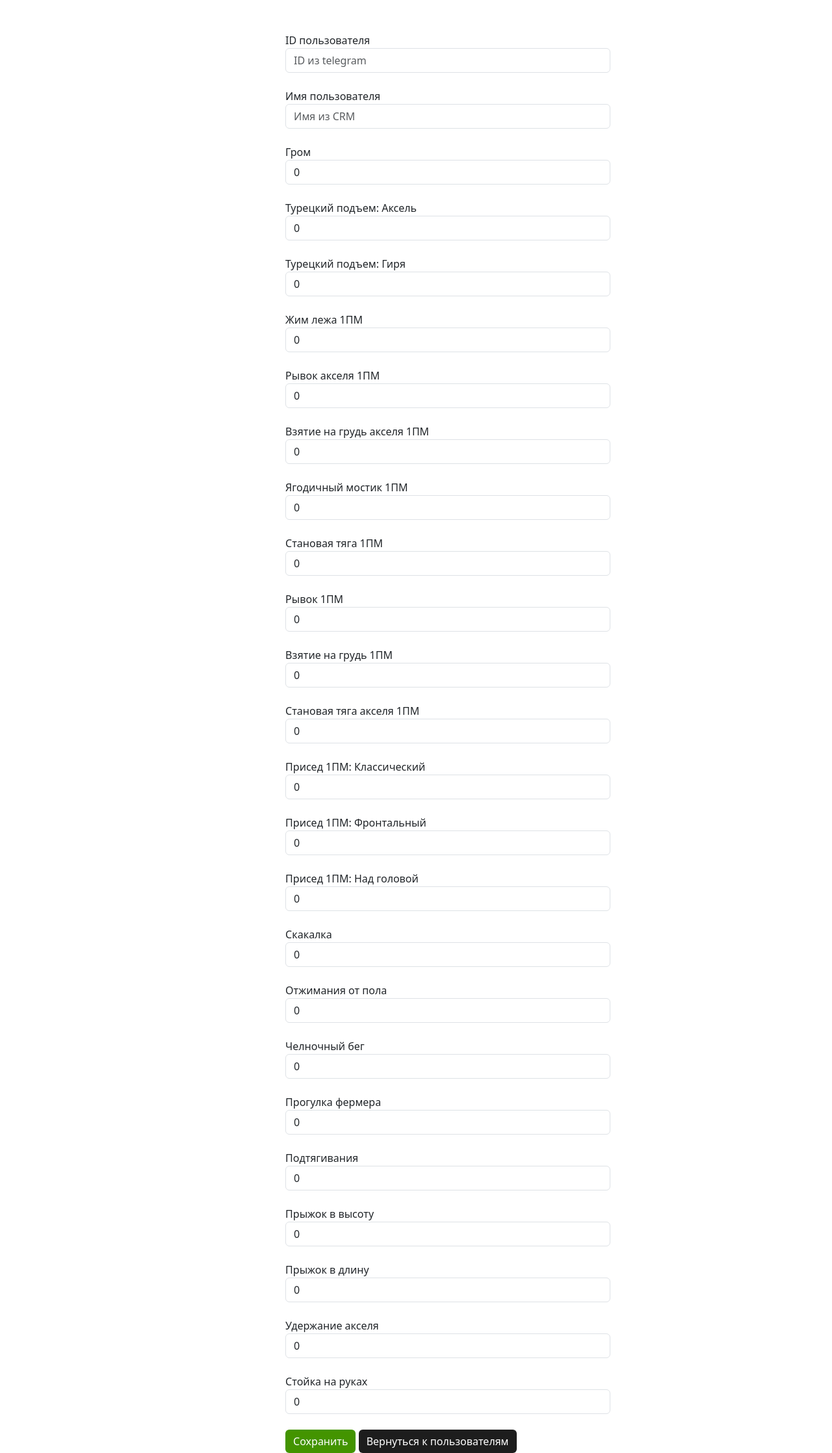
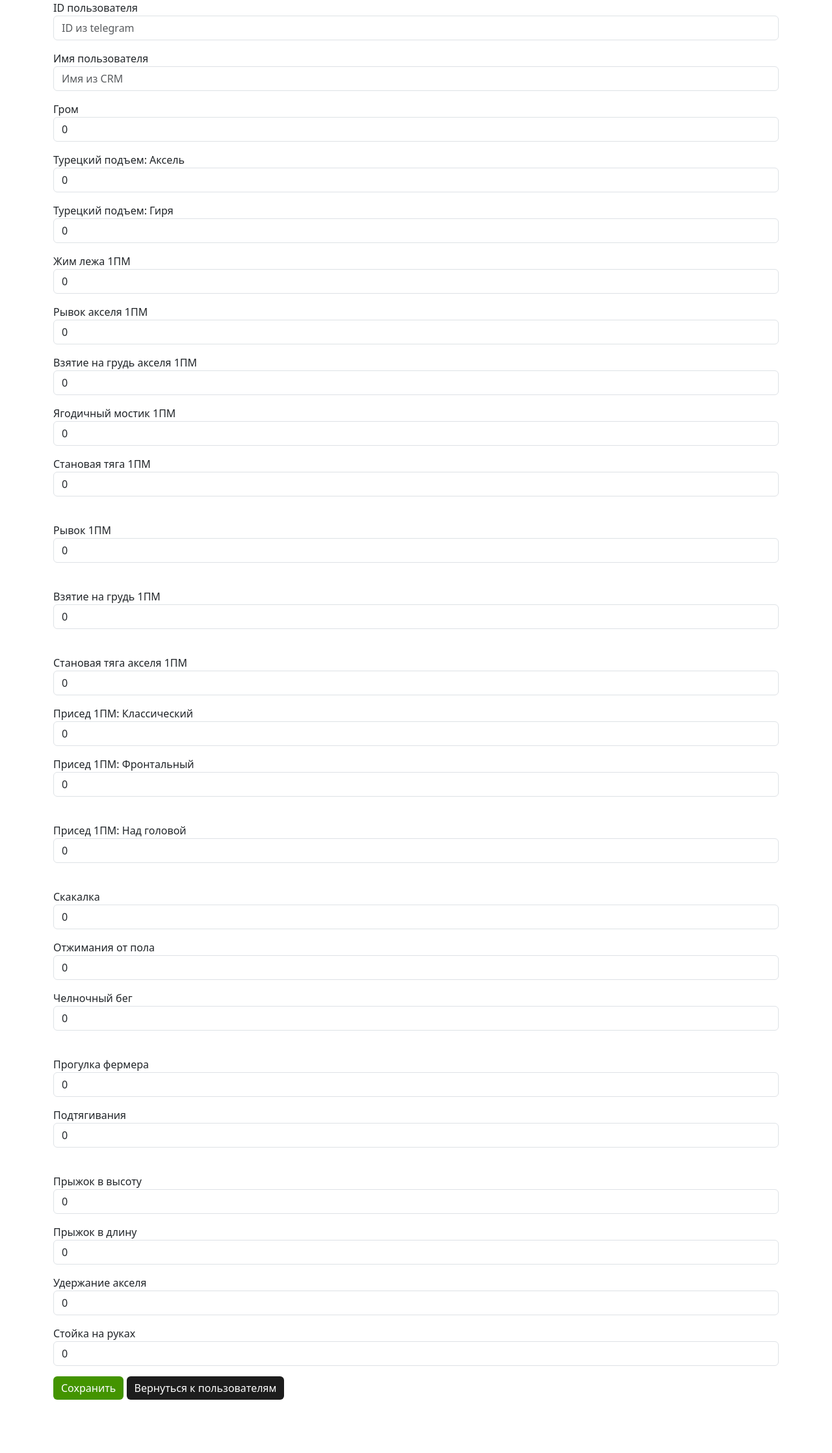
Before and after one commit to ivalukyan/antifitnes, a Django app: page /standards/create/ in a window 1280 px wide. Shown: the part 48-2284 px from the top of the page at 65% size. After the commit the page ends 2202 px from the top, so only its background shows below. Run offline with Django 5.2, Linux system fonts and the light colour scheme.

Commit message:
new disign for web site

```diff
--- a/app/bot_app/templates/createstandards.html
+++ b/app/bot_app/templates/createstandards.html
@@ -49,58 +49,109 @@
                   Антифитнес</a>
       </nav>
       <div class="container-md">
-            <form method="post" style="margin-left: 32%; width: 500px; margin-top: 50px">
+            <form method="post">
                   {% csrf_token %}
+                  <div class="mb-3">
                         <label for="{{ form.telegram_id.id_for_label }}">ID пользователя</label>
-                   {{form.telegram_id}}<br>
+                        {{form.telegram_id}}
+                  </div>
+                  <div class="mb-3">
                         <label for="{{ form.first_name.id_for_label }}">Имя пользователя</label>
-                  {{form.first_name}}<br>
+                        {{form.first_name}}
+                  </div>
+                  <div class="mb-3">
                         <label for="{{ form.thunder.id_for_label }}">Гром</label>
-                  {{form.thunder}}<br>
+                        {{form.thunder}}
+                  </div>
+                  <div class="mb-3">
                         <label for="{{ form.turkish_ascent_axel.id_for_label }}">Турецкий подъем: Аксель</label>
-                  {{form.turkish_ascent_axel}}<br>
+                        {{form.turkish_ascent_axel}}
+                  </div>
+                  <div class="mb-3">
                         <label for="{{ form.turkish_ascent_kettlebell.id_for_label }}">Турецкий подъем: Гиря</label>
-                  {{form.turkish_ascent_kettlebell}}<br>
+                        {{form.turkish_ascent_kettlebell}}
+                  </div>
+                  <div class="mb-3">
                         <label for="{{ form.bench_press.id_for_label }}">Жим лежа 1ПМ</label>
-                  {{form.bench_press}}<br>
+                        {{form.bench_press}}
+                  </div>
+                  <div class="mb-3">
                         <label for="{{ form.axel_jerk.id_for_label }}">Рывок акселя 1ПМ</label>
-                  {{form.axel_jerk}}<br>
+                        {{form.axel_jerk}}
+                  </div>
+                  <div class="mb-3">
                         <label for="{{ form.axel_jerk.id_for_label }}">Взятие на грудь акселя 1ПМ</label>
-                  {{form.taking_on_axel_chest}}<br>
+                        {{form.taking_on_axel_chest}}
+                  </div>
+                  <div class="mb-3">
                         <label for="{{ form.gluteal_bridge.id_for_label }}">Ягодичный мостик 1ПМ</label>
-                  {{form.gluteal_bridge}}<br>
+                        {{form.gluteal_bridge}}
+                  </div>
+                  <div class="mb-3">
                         <label for="{{ form.deadlift.id_for_label }}">Становая тяга 1ПМ</label>
                         {{form.deadlift}}<br>
+                  </div>
+                  <div class="mb-3">
                         <label for="{{ form.deadlift.id_for_label }}">Рывок 1ПМ</label>
                         {{form.jerk}}<br>
+                  </div>
+                  <div class="mb-3">
                         <label for="{{ form.taking_on_the_chest.id_for_label }}">Взятие на грудь 1ПМ</label>
                         {{form.taking_on_the_chest}}<br>
+                  </div>
+                  <div class="mb-3">
                         <label for="{{ form.axel_deadlift.id_for_label }}">Становая тяга акселя 1ПМ</label>
-                  {{form.axel_deadlift}}<br>
+                        {{form.axel_deadlift}}
+                  </div>
+                  <div class="mb-3">
                         <label for="{{ form.classic_squat.id_for_label }}">Присед 1ПМ: Классический</label>
-                  {{form.classic_squat}}<br>
+                        {{form.classic_squat}}
+                  </div>
+                  <div class="mb-3">
                         <label for="{{ form.front_squat.id_for_label }}">Присед 1ПМ: Фронтальный</label>
                         {{form.front_squat}}<br>
+                  </div>
+                  <div class="mb-3">
                         <label for="{{ form.squat_over_the_head.id_for_label }}">Присед 1ПМ: Над головой</label>
                         {{form.squat_over_the_head}}<br>
+                  </div>
+                  <div class="mb-3">
                         <label for="{{ form.skipping_rope.id_for_label }}">Скакалка</label>
-                  {{form.skipping_rope}}<br>
+                        {{form.skipping_rope}}
+                  </div>
+                  <div class="mb-3">
                         <label for="{{ form.push_ups.id_for_label }}">Отжимания от пола</label>
-                  {{form.push_ups}}<br>
+                        {{form.push_ups}}
+                  </div>
+                  <div class="mb-3">
                         <label for="{{ form.shuttle_running.id_for_label }}">Челночный бег</label>
                         {{form.shuttle_running}}<br>
+                  </div>
+                  <div class="mb-3">
                         <label for="{{ form.farmer_walk.id_for_label }}">Прогулка фермера</label>
-                  {{form.farmer_walk}}<br>
+                        {{form.farmer_walk}}
+                  </div>
+                  <div class="mb-3">
                         <label for="{{ form.pull_ups.id_for_label }}">Подтягивания</label>
                         {{form.pull_ups}}<br>
+                  </div>
+                  <div class="mb-3">
                         <label for="{{ form.high_jump.id_for_label }}">Прыжок в высоту</label>
-                  {{form.high_jump}}<br>
+                        {{form.high_jump}}
+                  </div>
+                  <div class="mb-3">
                         <label for="{{ form.long_jump.id_for_label }}">Прыжок в длину</label>
-                  {{form.long_jump}}<br>
+                        {{form.long_jump}}
+                  </div>
+                  <div class="mb-3">
                         <label for="{{ form.holding_the_axel.id_for_label }}">Удержание акселя</label>
-                  {{form.holding_the_axel}}<br>
+                        {{form.holding_the_axel}}
+                  </div>
+                  <div class="mb-3">
                         <label for="{{ form.handstand.id_for_label }}">Стойка на руках</label>
-                  {{form.handstand}}<br>
+                        {{form.handstand}}
+                  </div>
+
                   <button type="submit" class="btn btn-primary">Сохранить</button>
                   <a href="{% url 'standards' %}" class="btn btn-warning">Вернуться к пользователям</a>
             </form>
```
Lines whose indentation alone changed are shown as unchanged.
